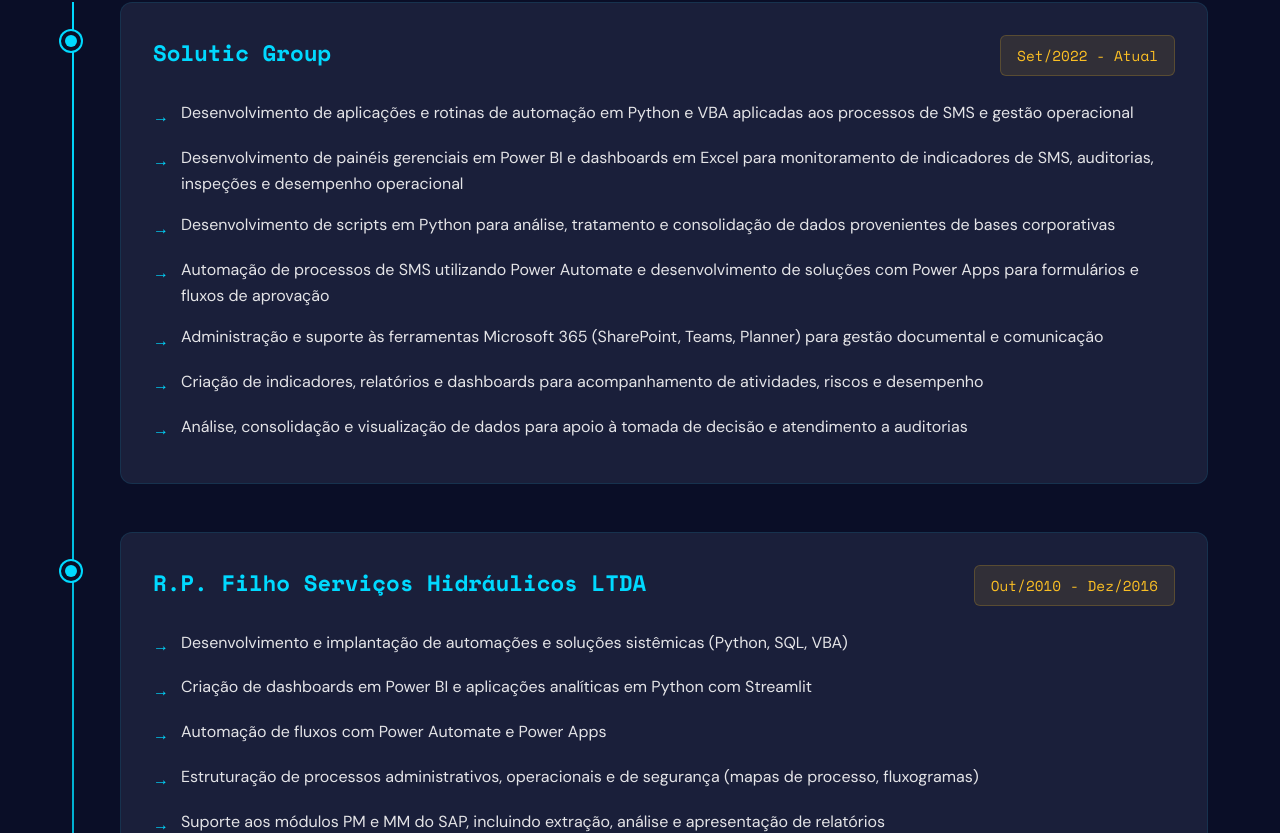
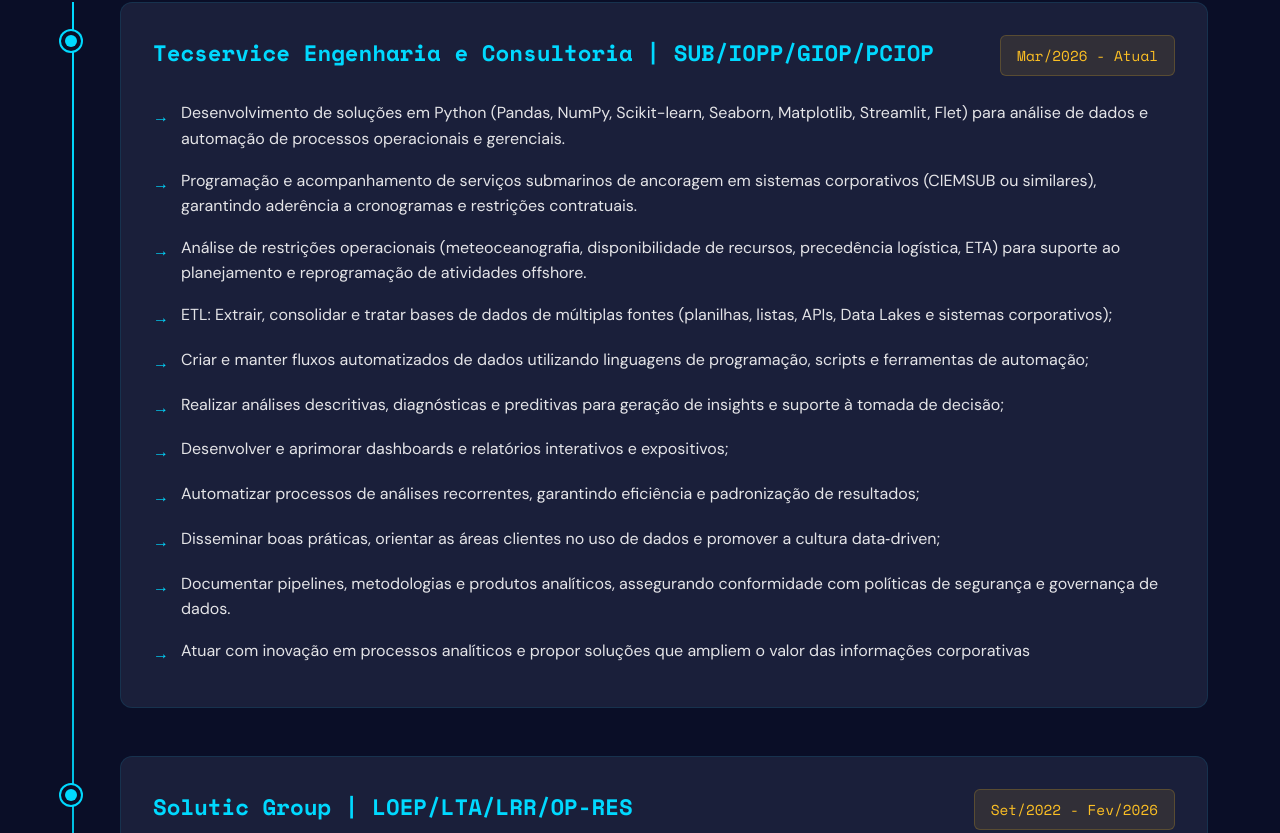
Before and after one commit to PaulodiasDeveloper/paulo_portfolio, a plain HTML site: page index.html in a window 1280 px wide. Shown: the part 1471-2304 px from the top of the page. Drawn offline with nearby package versions, Linux system fonts and the light colour scheme.

Commit message:
Update_portfolio

```diff
--- a/index.html
+++ b/index.html
@@ -637,10 +637,31 @@
                 <div class="section-line"></div>
             </div>
             <div class="timeline">
+
                 <div class="timeline-item">
                     <div class="timeline-header">
-                        <h3 class="company-name">Solutic Group</h3>
-                        <span class="period">Set/2022 - Atual</span>
+                        <h3 class="company-name">Tecservice Engenharia e Consultoria | SUB/IOPP/GIOP/PCIOP</h3>
+                        <span class="period">Mar/2026 - Atual</span>
+                    </div>
+                    <ul class="responsibilities">
+                        <li>Desenvolvimento de soluções em Python (Pandas, NumPy, Scikit-learn, Seaborn, Matplotlib, Streamlit, Flet) para análise de dados e automação de processos operacionais e gerenciais.</li>
+                        <li>Programação e acompanhamento de serviços submarinos de ancoragem em sistemas corporativos (CIEMSUB ou similares), garantindo aderência a cronogramas e restrições contratuais.</li>
+                        <li>Análise de restrições operacionais (meteoceanografia, disponibilidade de recursos, precedência logística, ETA) para suporte ao planejamento e reprogramação de atividades offshore.  </li>
+                        <li>ETL: Extrair, consolidar e tratar bases de dados de múltiplas fontes (planilhas, listas, APIs, Data Lakes e sistemas corporativos);</li>
+                        <li>Criar e manter fluxos automatizados de dados utilizando linguagens de programação, scripts e ferramentas de automação;</li>
+                        <li>Realizar análises descritivas, diagnósticas e preditivas para geração de insights e suporte à tomada de decisão;</li>
+                        <li>Desenvolver e aprimorar dashboards e relatórios interativos e expositivos;</li>
+                        <li>Automatizar processos de análises recorrentes, garantindo eficiência e padronização de resultados;</li>
+                        <li>Disseminar boas práticas, orientar as áreas clientes no uso de dados e promover a cultura data‑driven;</li>
+                        <li>Documentar pipelines, metodologias e produtos analíticos, assegurando conformidade com políticas de segurança e governança de dados.</li>
+                        <li>Atuar com inovação em processos analíticos e propor soluções que ampliem o valor das informações corporativas</li>
+                    </ul>
+                </div>
+
+                <div class="timeline-item">
+                    <div class="timeline-header">
+                        <h3 class="company-name">Solutic Group | LOEP/LTA/LRR/OP-RES</h3>
+                        <span class="period">Set/2022 - Fev/2026</span>
                     </div>
                     <ul class="responsibilities">
                         <li>Desenvolvimento de aplicações e rotinas de automação em Python e VBA aplicadas aos processos de SMS e gestão operacional</li>
```
Also changed, not shown: 1 other file.
